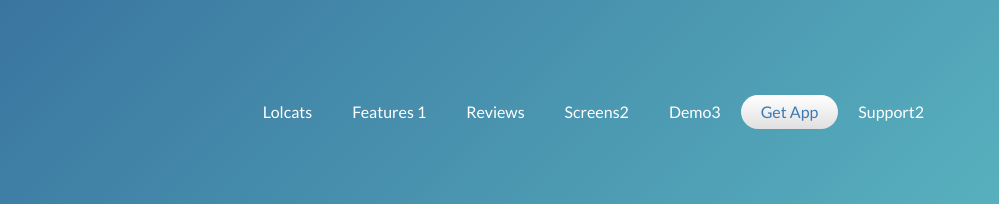
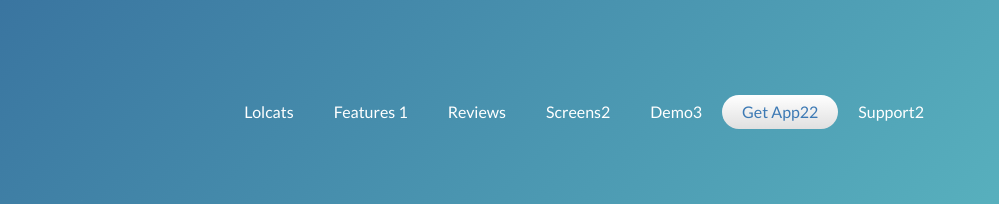
Before and after one commit to lindsaymacvean/omniapp, a website: page web/index.html in a window 1280 px wide. Shown: the top 204 px of the page, 281-1280 px from the left. Drawn offline with Linux system fonts and the light colour scheme.

```diff
--- a/web/index.html
+++ b/web/index.html
@@ -73,7 +73,7 @@
                             </li>
                             <li><a href="#demo">demo3</a>
                             </li>
-                            <li><a class="getApp" href="#getApp">get app</a>
+                            <li><a class="getApp" href="#getApp">get app22</a>
                             </li>
                             <li><a href="#support">support2</a>
                             </li>
```
